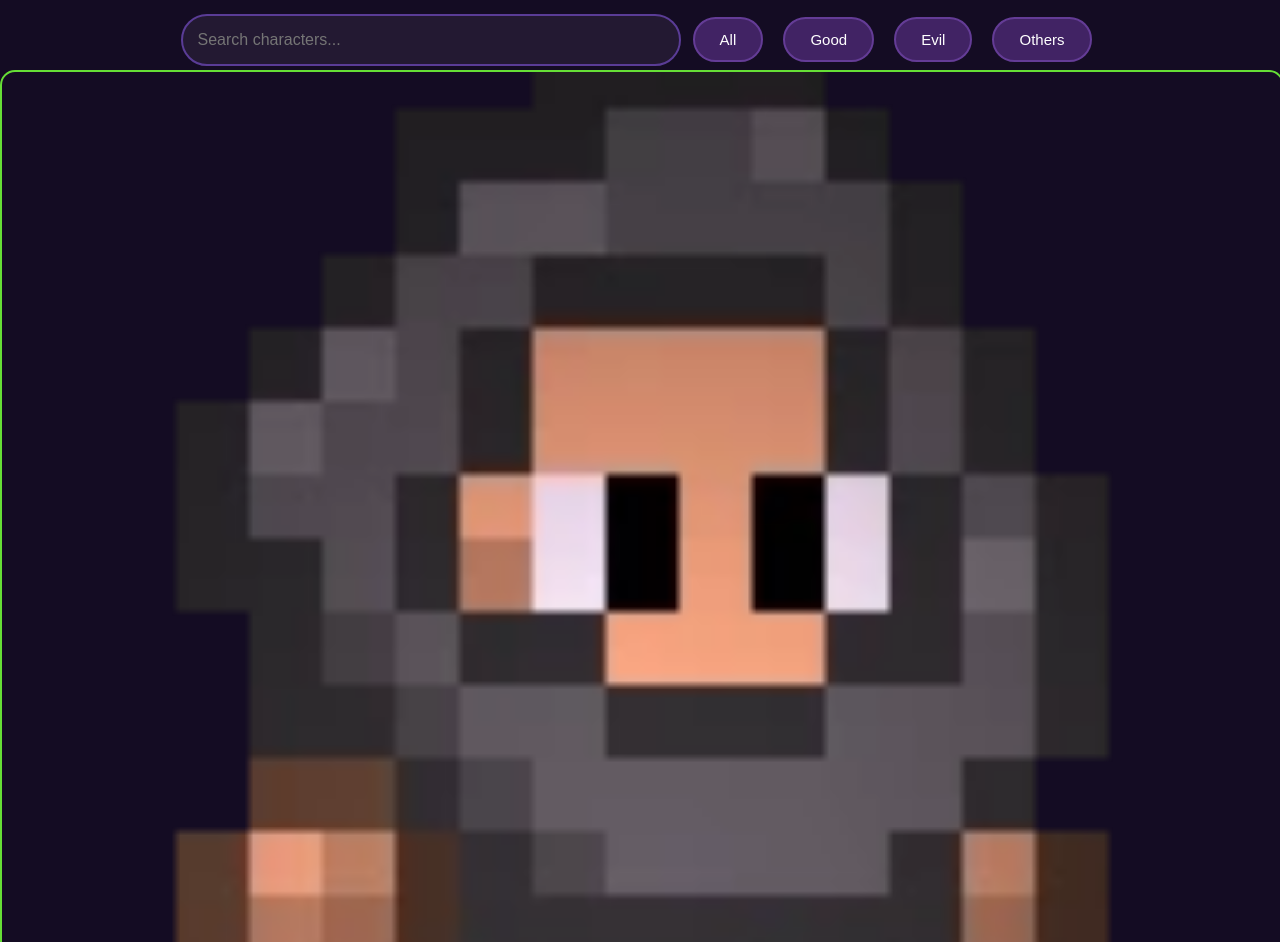
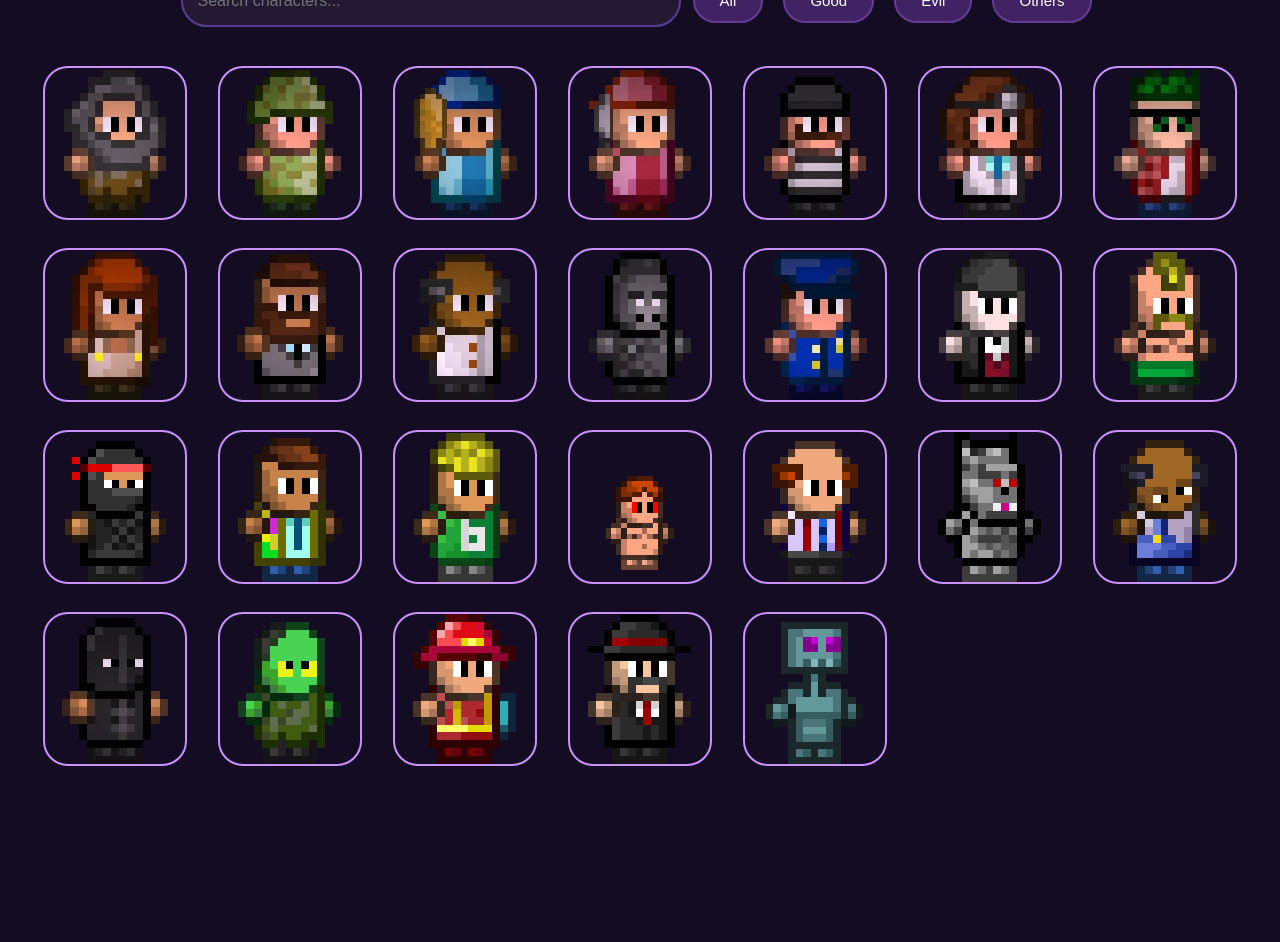
Before and after one commit to mahibchowdhury11-hash/Character-Encyclopedia, a plain HTML site: page street.html in a window 1280 px wide. Shown: the part 252-1194 px from the top of the page. After the commit the page ends 1056 px from the top, so only its background shows below. Drawn offline with Linux system fonts and the light colour scheme.

Commit message:
Streets of Rogue

```diff
--- a/street.html
+++ b/street.html
@@ -9,12 +9,7 @@
 
         <body>
 
-            <nav class="topbar">
-
-                <a href="index.html">Home</a>
-                <a href="">Placeholder</a>
-
-            </nav>
+        <a href="index.html" class="back">Go back</a>
 
             <h1>Streets of Rogue</h1>
 
@@ -25,34 +20,114 @@
             <button>Good</button>
             <button>Evil</button>
             <button>Others</button>
-<div class="brawl-character">
-            <img src="images/slumdweller.jpg" class="normal">
+
+    <div class="sor-images">
+
+        <div class="sor-character">
+            <img src="images/slumdweller.jpg">
+        </div>
+
+        <div class="sor-character">
             <img src="images/soilder.jpg">
+        </div>
+
+        <div class="sor-character">
             <img src="images/crepe.jpg">
+        </div>
+
+        <div class="sor-character">
             <img src="images/bladh.webp">
+        </div>
+
+        <div class="sor-character">
             <img src="images/theif.jpg">
+        </div>
+
+        <div class="sor-character">
             <img src="images/doctor.jpg">
+        </div>
+
+        <div class="sor-character">
             <img src="images/hacker.jpg">
+        </div>
+
+        <div class="sor-character">
             <img src="images/shopkeeper.jpg">
+        </div>
+
+        <div class="sor-character">
             <img src="images/bartender.jpg">
+        </div>
+
+        <div class="sor-character">
             <img src="images/scientist.jpg">
+        </div>
+
+        <div class="sor-character">
             <img src="images/gorilla.jpg">
+        </div>
+
+        <div class="sor-character">
             <img src="images/cop.jpg">
+        </div>
+
+        <div class="sor-character">
             <img src="images/vampire.jpg">
+        </div>
+
+        <div class="sor-character">
             <img src="images/wrestler.jpg">
+        </div>
+
+        <div class="sor-character">
             <img src="images/assassin.jpg">
+        </div>
+
+        <div class="sor-character">
             <img src="images/comedian.jpg">
+        </div>
+
+        <div class="sor-character">
             <img src="images/jock.jpg">
+        </div>
+
+        <div class="sor-character">
             <img src="images/shapeshifter.jpg">
+        </div>
+
+        <div class="sor-character">
             <img src="images/investmentbanker.jpg">
+        </div>
+
+        <div class="sor-character">
             <img src="images/werewolf.jpg">
+        </div>
+
+        <div class="sor-character">
             <img src="images/cannibal.jpg">
+        </div>
+
+        <div class="sor-character">
             <img src="images/slavemaster.jpg">
+        </div>
+
+        <div class="sor-character">
             <img src="images/zombie.jpg">
+        </div>
+
+        <div class="sor-character">
             <img src="images/firefighter.jpg">
+        </div>
+
+        <div class="sor-character">
             <img src="images/mobster.jpg">
+        </div>
+
+        <div class="sor-character">
             <img src="images/robot.jpg">
-</div>
+        </div>
+
+    </div>
 
         </body>
     </html>
--- a/style.css
+++ b/style.css
@@ -1,3 +1,5 @@
+/* Base Website */
+
 body {
     margin: 0;
     min-height: 100vh;
@@ -22,6 +24,16 @@ h2 {
     margin-top: 35px;
 }
 
+h4 {
+    background-color: rgb(35, 20, 55);
+    color: lightgray;
+    padding: 25px;
+    margin: 0;
+    font-weight: normal;
+}
+
+/* Buttons */
+
 button {
     background-color: rgb(65, 35, 100);
     color: white;
@@ -37,6 +49,8 @@ button {
 button:hover {
     background-color: rgb(120, 65, 180);
 }
+
+/* Topbar */
 
 .topbar {
     display: flex;
@@ -64,6 +78,8 @@ button:hover {
     color: yellow;
 }
 
+
+
 .intro {
     text-align: center;
     padding: 60px 20px;
@@ -84,6 +100,8 @@ button:hover {
     font-size: 30px;
 }
 
+/* Search Bar */
+
 .search {
     width: 60%;
     max-width: 500px;
@@ -100,6 +118,8 @@ button:hover {
 .search:focus {
     border: 5px solid purple;
 }
+
+/* Base Website */
 
 .games {
     display: flex;
@@ -158,6 +178,10 @@ button:hover {
 
 }
 
+
+
+/* Brawlhalla */
+
 .brawl-images {
     display: grid;
     grid-template-columns: repeat(auto-fit, minmax(150px, 1fr));
@@ -172,14 +196,6 @@ button:hover {
     border: 2px solid rgb(200, 140, 255);
 }
 
-h4 {
-    background-color: rgb(35, 20, 55);
-    color: lightgray;
-    padding: 25px;
-    margin: 0;
-    font-weight: normal;
-}
-
 .brawl-character {
     position: relative;
 }
@@ -191,6 +207,7 @@ h4 {
     border-radius: 15px;
     border: 2px solid rgb(102, 223, 54);
     transition: opacity 0.3s ease-in-out;
+    transition: opacity 0.3s ease-in-out, transform 0.3s ease-in-out;
 }
 
 .brawl-character .hover {
@@ -204,9 +221,16 @@ h4 {
     opacity: 1;
 }
 
+.brawl-character:hover .normal {
+    opacity: 0;
+}
+
 .brawl-character:hover img {
     transform: scale(1.3);
 }
+
+
+/* Go Back button */
 
 .back {
     border: 2px solid rgb(100, 55, 150);
@@ -219,3 +243,25 @@ h4 {
 .back:focus {
     border: 5px solid rgb(0, 0, 0);
 }
+
+/* Street of Rogue */
+
+.sor-images {
+    display: grid;
+    grid-template-columns: repeat(auto-fit, minmax(150px, 1fr));
+    gap: 25px;
+    padding: 35px;
+    max-width: 1200px;
+    margin: auto;
+}
+
+.sor-character img {
+     border: 2px solid rgb(200, 145, 255);
+     border-radius: 25px;
+     transition: transform 0.3s ease-in-out
+}
+
+.sor-character img:hover {
+    border: 2px solid orange;
+    transform: scale(1.5);
+}
```
